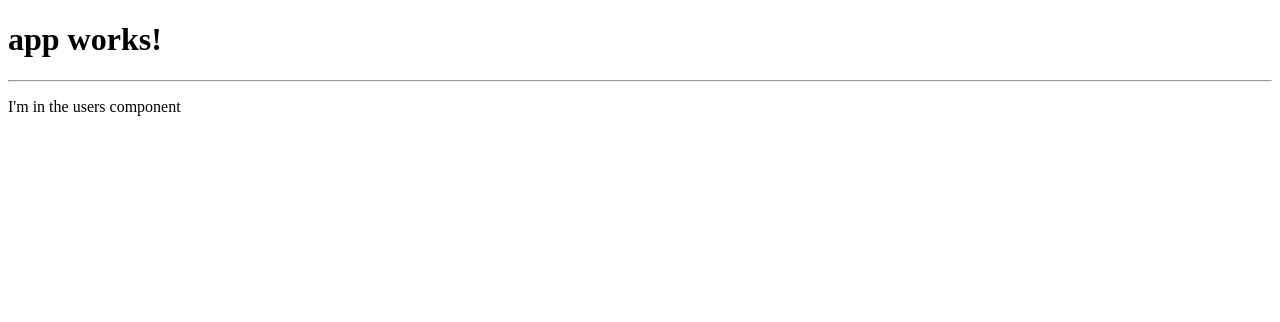
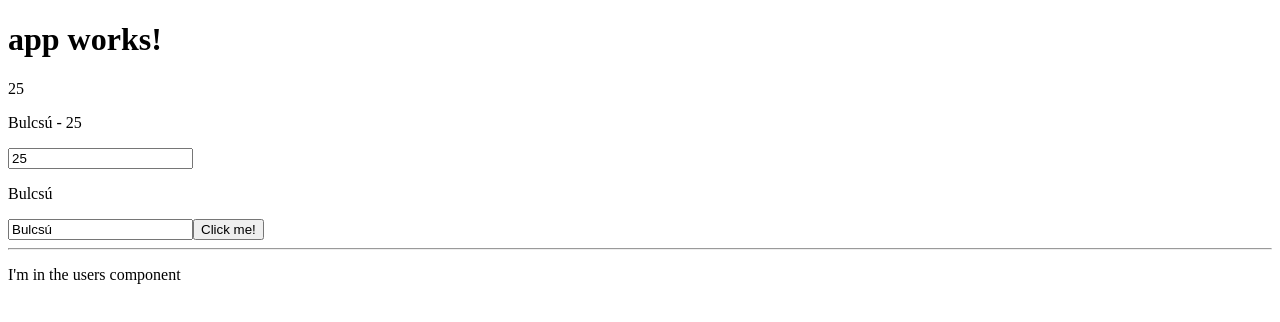
Before and after one commit to BulcsuFarmasi/ionic-udemy-s11, an Angular app: page / in a window 1280 px wide. Shown: the top 322 px of the page. Built offline with nearby package versions, Linux system fonts and the light colour scheme.

Commit message:
data bindings 1

```diff
--- a/src/app/app.component.html
+++ b/src/app/app.component.html
@@ -1,5 +1,11 @@
 <h1>
   {{title}}
 </h1>
+<p>{{ age }}</p>
+<p>{{ person.name }} - {{ person.age }}</p>
+<input type="text" [value]="age" />
+<p>{{ getName() }}</p>
+<input type="text" [value]="getName()" />
+<button (click)="age = 30">Click me!</button>
 <hr />
 <app-users></app-users>
--- a/src/app/app.component.ts
+++ b/src/app/app.component.ts
@@ -7,4 +7,13 @@ import { Component } from '@angular/core';
 })
 export class AppComponent {
   title = 'app works!';
+  age = 25;
+  person = {
+    name: 'Bulcsú',
+    age: 25
+  }
+
+  getName () {
+    return 'Bulcsú';
+  }
 }
```
